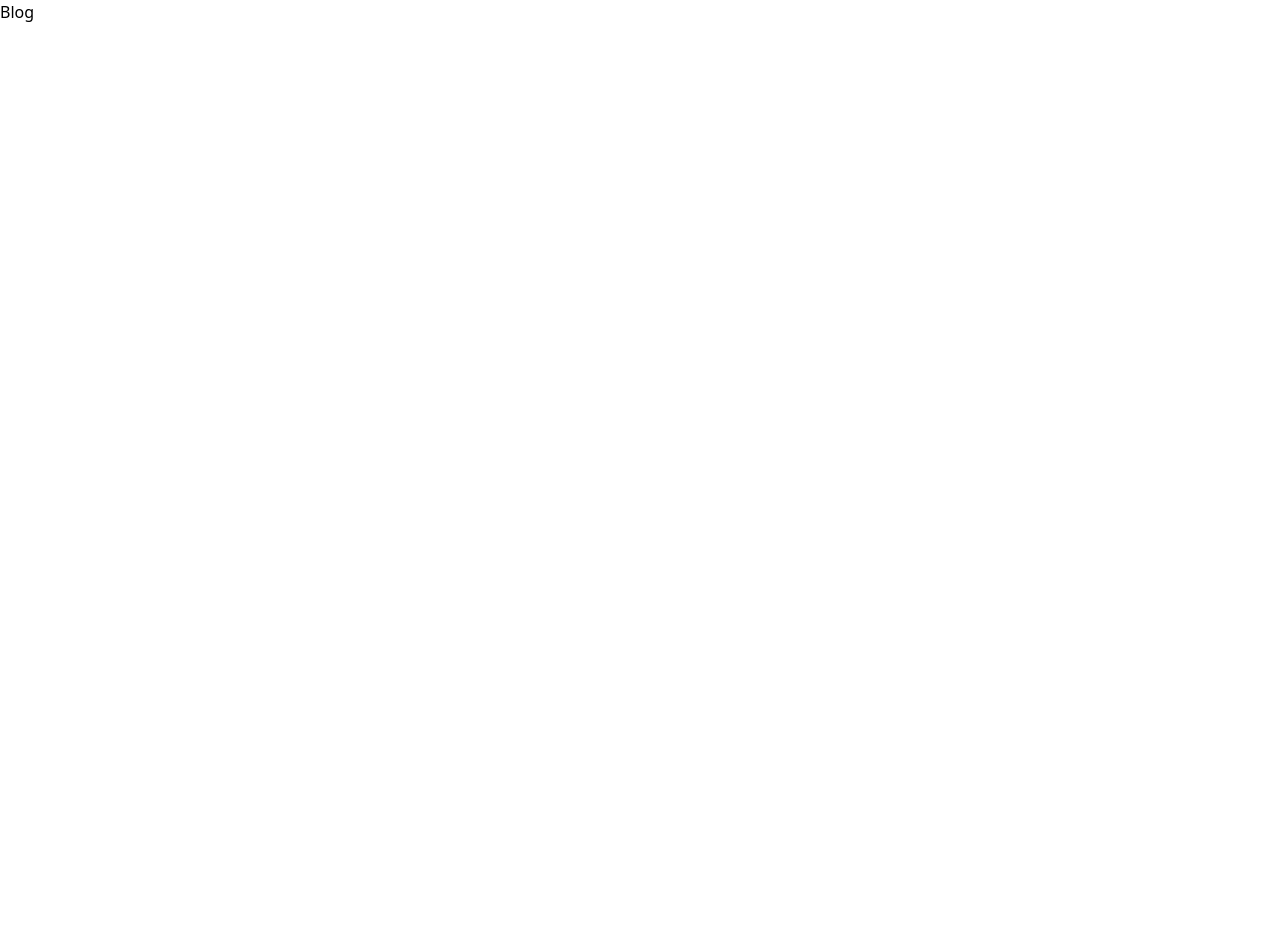
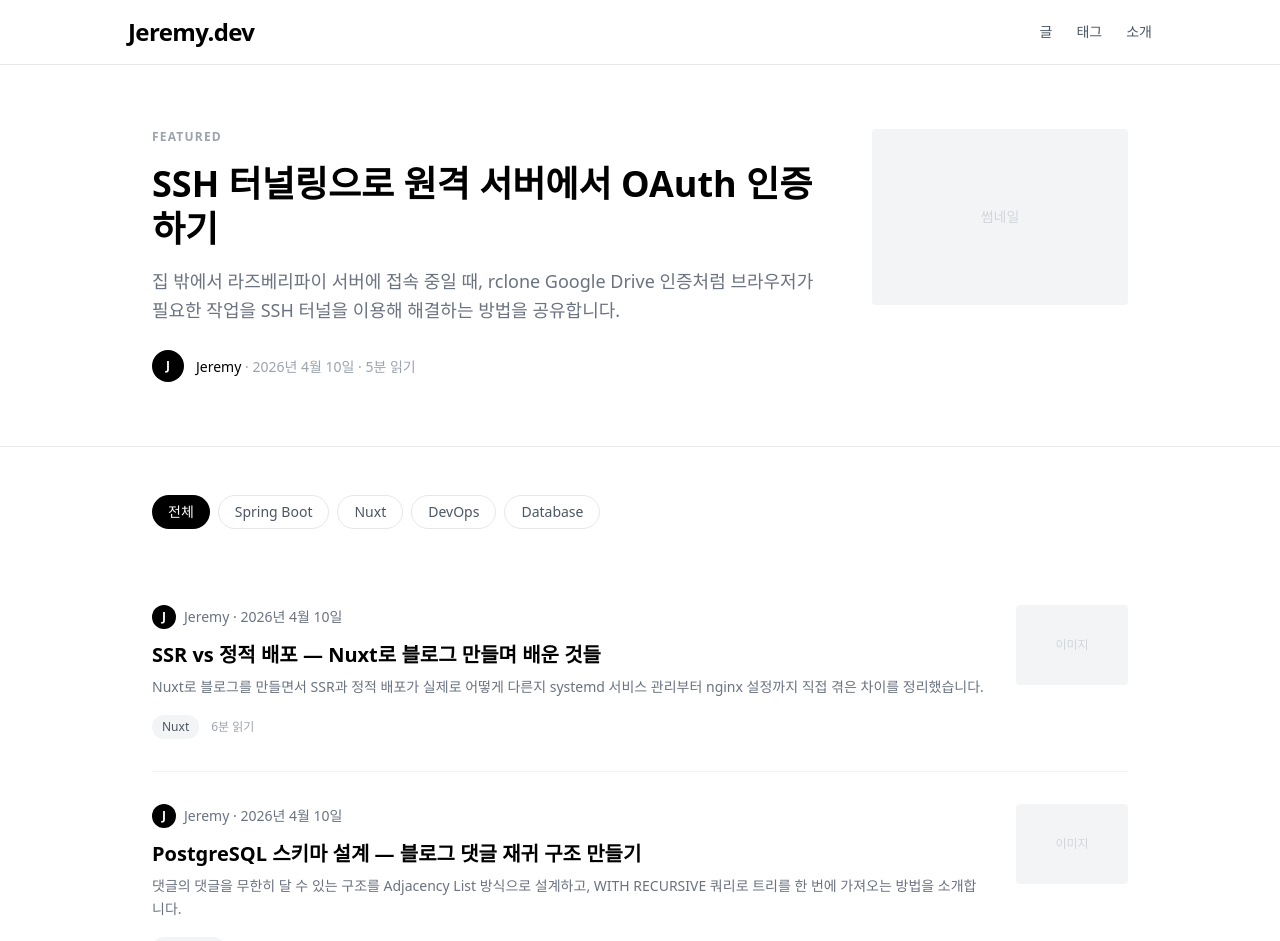
Before and after one commit to poohc300/blog, a Nuxt app in the folder frontend/: page / in a window 1280 px wide. Shown: the top 941 px of the page. Before the commit the page ends 800 px from the top, so only its background shows below. Built offline with nearby package versions, Linux system fonts and the light colour scheme.

Commit message:
feat: medium-style homepage design

```diff
--- a/frontend/pages/index.vue
+++ b/frontend/pages/index.vue
@@ -1,5 +1,122 @@
 <template>
-  <div>
-    <h1>Blog</h1>
+  <div class="min-h-screen bg-white font-sans">
+
+    <!-- Header -->
+    <header class="border-b border-gray-200 px-6 py-4">
+      <div class="max-w-5xl mx-auto flex items-center justify-between">
+        <span class="text-2xl font-bold tracking-tight text-black">Jeremy.dev</span>
+        <nav class="flex items-center gap-6 text-sm text-gray-600">
+          <a href="#" class="hover:text-black transition-colors">글</a>
+          <a href="#" class="hover:text-black transition-colors">태그</a>
+          <a href="#" class="hover:text-black transition-colors">소개</a>
+        </nav>
+      </div>
+    </header>
+
+    <!-- Featured Post -->
+    <section class="border-b border-gray-200">
+      <div class="max-w-5xl mx-auto px-6 py-16">
+        <div class="flex flex-col md:flex-row gap-10 items-start">
+          <div class="flex-1">
+            <span class="text-xs font-semibold uppercase tracking-widest text-gray-400 mb-4 block">Featured</span>
+            <h1 class="text-4xl font-bold text-black leading-tight mb-4">
+              SSH 터널링으로 원격 서버에서 OAuth 인증하기
+            </h1>
+            <p class="text-gray-500 text-lg leading-relaxed mb-6">
+              집 밖에서 라즈베리파이 서버에 접속 중일 때, rclone Google Drive 인증처럼 브라우저가 필요한 작업을 SSH 터널을 이용해 해결하는 방법을 공유합니다.
+            </p>
+            <div class="flex items-center gap-3">
+              <div class="w-8 h-8 rounded-full bg-black flex items-center justify-center text-white text-xs font-bold">J</div>
+              <div>
+                <span class="text-sm font-medium text-black">Jeremy</span>
+                <span class="text-gray-400 text-sm"> · 2026년 4월 10일 · 5분 읽기</span>
+              </div>
+            </div>
+          </div>
+          <div class="w-full md:w-64 h-44 bg-gray-100 rounded flex items-center justify-center shrink-0">
+            <span class="text-gray-300 text-sm">썸네일</span>
+          </div>
+        </div>
+      </div>
+    </section>
+
+    <!-- Post List -->
+    <main class="max-w-5xl mx-auto px-6 py-12">
+
+      <!-- Tag Filter -->
+      <div class="flex gap-2 mb-10 overflow-x-auto pb-1">
+        <button class="px-4 py-1.5 rounded-full bg-black text-white text-sm whitespace-nowrap">전체</button>
+        <button class="px-4 py-1.5 rounded-full border border-gray-200 text-gray-600 text-sm whitespace-nowrap hover:border-black hover:text-black transition-colors">Spring Boot</button>
+        <button class="px-4 py-1.5 rounded-full border border-gray-200 text-gray-600 text-sm whitespace-nowrap hover:border-black hover:text-black transition-colors">Nuxt</button>
+        <button class="px-4 py-1.5 rounded-full border border-gray-200 text-gray-600 text-sm whitespace-nowrap hover:border-black hover:text-black transition-colors">DevOps</button>
+        <button class="px-4 py-1.5 rounded-full border border-gray-200 text-gray-600 text-sm whitespace-nowrap hover:border-black hover:text-black transition-colors">Database</button>
+      </div>
+
+      <!-- Posts -->
+      <div class="divide-y divide-gray-100">
+        <article v-for="post in posts" :key="post.id" class="py-8 flex gap-8 items-start group cursor-pointer">
+          <div class="flex-1">
+            <div class="flex items-center gap-2 mb-3">
+              <div class="w-6 h-6 rounded-full bg-black flex items-center justify-center text-white text-xs font-bold">J</div>
+              <span class="text-sm text-gray-500">Jeremy · {{ post.date }}</span>
+            </div>
+            <h2 class="text-xl font-bold text-black mb-2 group-hover:underline leading-snug">
+              {{ post.title }}
+            </h2>
+            <p class="text-gray-500 text-sm leading-relaxed mb-4 line-clamp-2">
+              {{ post.summary }}
+            </p>
+            <div class="flex items-center gap-3">
+              <span class="text-xs px-2.5 py-1 bg-gray-100 text-gray-600 rounded-full">{{ post.tag }}</span>
+              <span class="text-xs text-gray-400">{{ post.readTime }}분 읽기</span>
+            </div>
+          </div>
+          <div class="w-28 h-20 bg-gray-100 rounded shrink-0 flex items-center justify-center">
+            <span class="text-gray-300 text-xs">이미지</span>
+          </div>
+        </article>
+      </div>
+
+    </main>
+
+    <!-- Footer -->
+    <footer class="border-t border-gray-100 py-10">
+      <div class="max-w-5xl mx-auto px-6 flex flex-col md:flex-row items-center justify-between gap-4">
+        <span class="text-sm text-gray-400">© 2026 Jeremy.dev</span>
+        <div class="flex gap-6 text-sm text-gray-400">
+          <a href="https://github.com/poohc300/blog" class="hover:text-black transition-colors">GitHub</a>
+        </div>
+      </div>
+    </footer>
+
   </div>
 </template>
+
+<script setup lang="ts">
+const posts = [
+  {
+    id: 1,
+    title: 'SSR vs 정적 배포 — Nuxt로 블로그 만들며 배운 것들',
+    summary: 'Nuxt로 블로그를 만들면서 SSR과 정적 배포가 실제로 어떻게 다른지 systemd 서비스 관리부터 nginx 설정까지 직접 겪은 차이를 정리했습니다.',
+    date: '2026년 4월 10일',
+    tag: 'Nuxt',
+    readTime: 6,
+  },
+  {
+    id: 2,
+    title: 'PostgreSQL 스키마 설계 — 블로그 댓글 재귀 구조 만들기',
+    summary: '댓글의 댓글을 무한히 달 수 있는 구조를 Adjacency List 방식으로 설계하고, WITH RECURSIVE 쿼리로 트리를 한 번에 가져오는 방법을 소개합니다.',
+    date: '2026년 4월 10일',
+    tag: 'Database',
+    readTime: 4,
+  },
+  {
+    id: 3,
+    title: 'GitHub Actions Self-hosted Runner on Raspberry Pi',
+    summary: '라즈베리파이에 GitHub Actions self-hosted runner를 설치하고 Spring Boot + Nuxt 프로젝트를 자동 배포하는 CI/CD 파이프라인을 구성했습니다.',
+    date: '2026년 4월 10일',
+    tag: 'DevOps',
+    readTime: 7,
+  },
+]
+</script>
```
